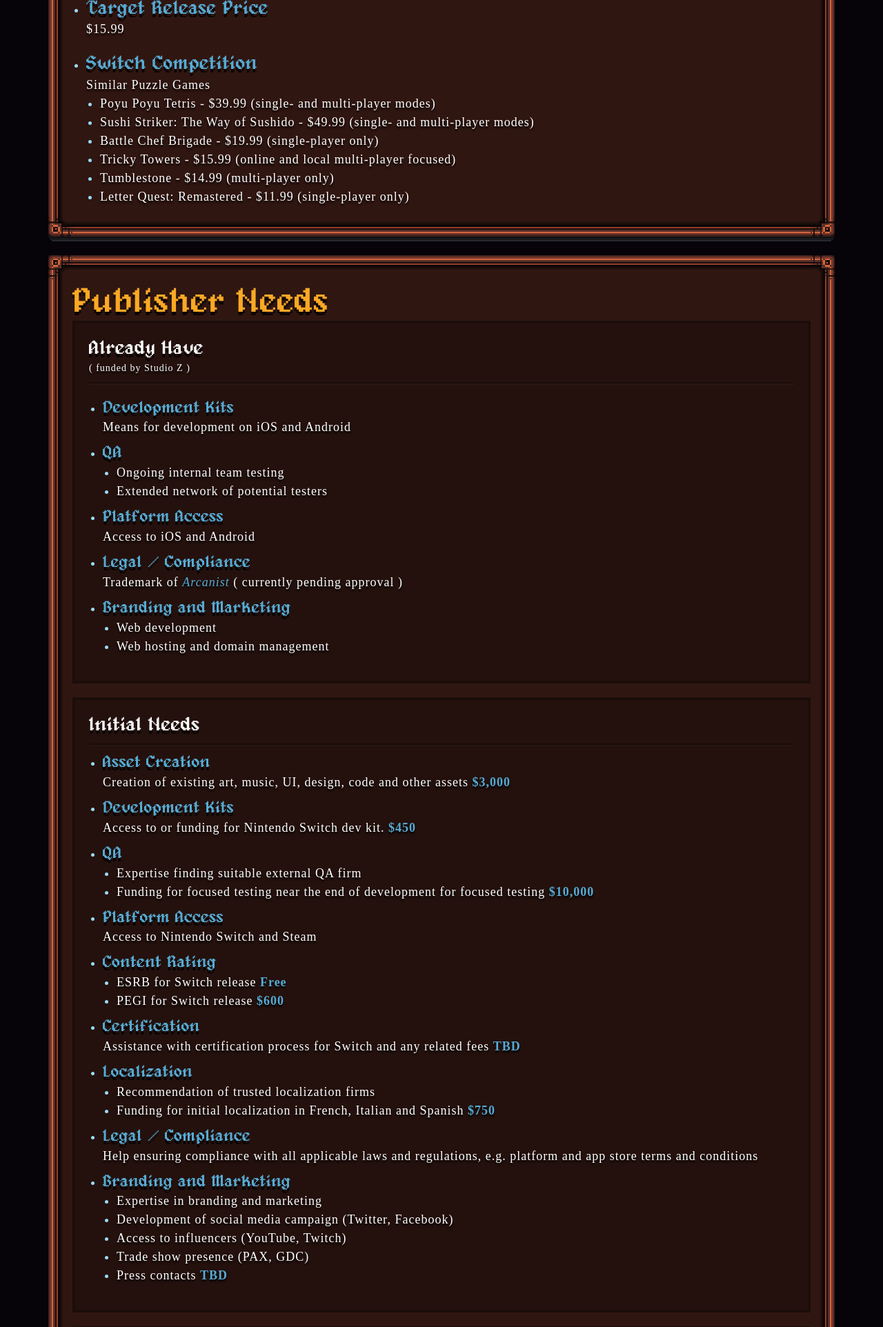
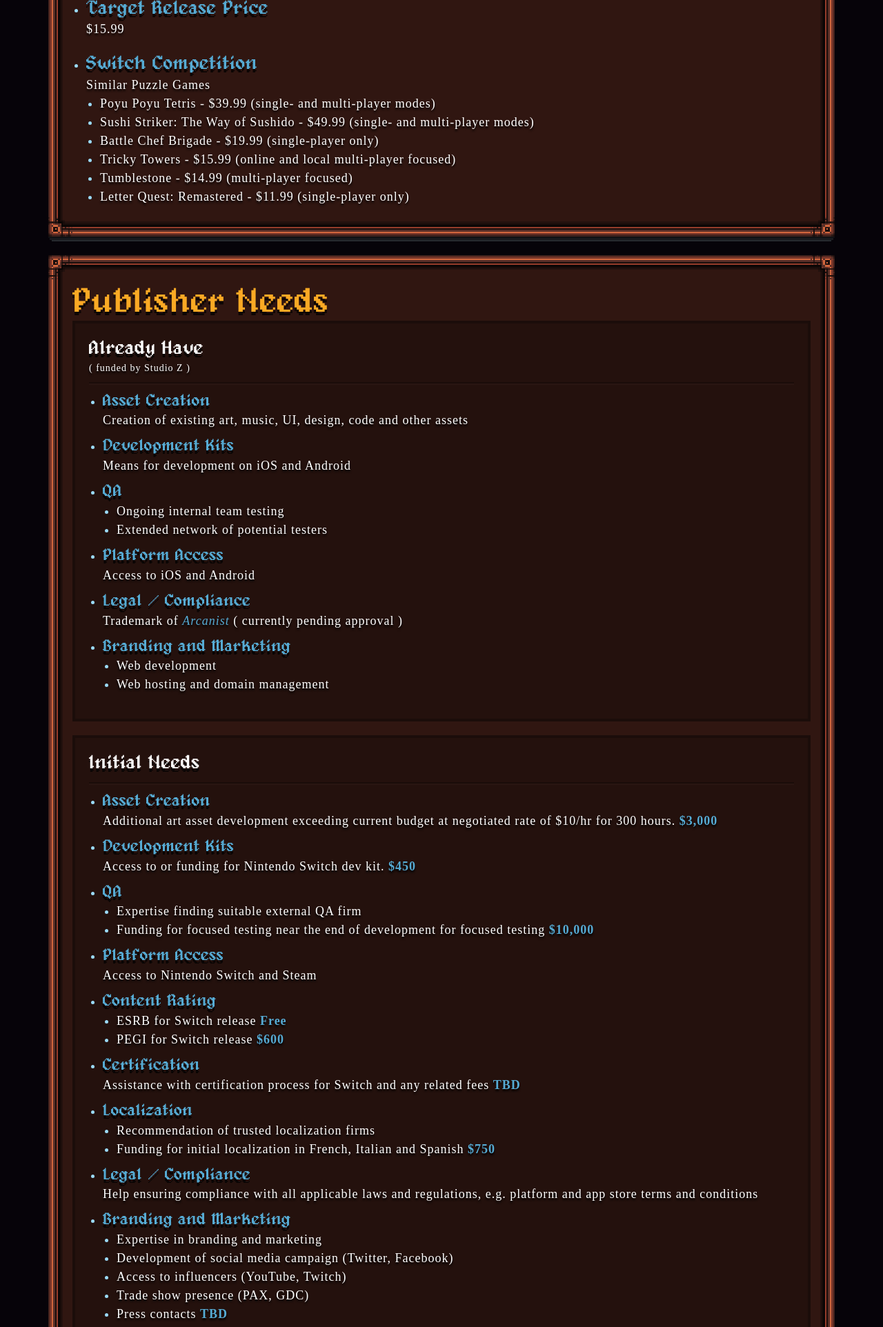
Before and after one commit to jsruesch/arcanistpitch, a PHP site: page / in a window 1280 px wide. Shown: the part 3505-5429 px from the top of the page at 69% size. Run offline with PHP 8.4, Linux system fonts and the light colour scheme; some libraries are stand-ins or nearby versions; some web fonts are replaced.

Commit message:
fix typos

```diff
--- a/index.php
+++ b/index.php
@@ -334,7 +334,7 @@
                     <li><p>Sushi Striker: The Way of Sushido - $49.99 (single- and multi-player modes)</p></li>
                     <li><p>Battle Chef Brigade - $19.99 (single-player only)</p></li>
                     <li><p>Tricky Towers - $15.99 (online and local multi-player focused)</p></li>
-                    <li><p>Tumblestone - $14.99 (multi-player only)</p></li>
+                    <li><p>Tumblestone - $14.99 (multi-player focused)</p></li>
                     <li><p>Letter Quest: Remastered - $11.99 (single-player only)</p></li>
                   </ul>
                 </li>
@@ -366,6 +366,10 @@
               <div class="hr mar10-top mar10-bot"></div>
               <div class="row">
                 <ul class="disc">
+                  <li>
+                    <h4 class="text-lblue">Asset Creation</h4>
+                    <p class="text-white">Creation of existing art, music, UI, design, code and other assets</p>
+                  </li>
                   <li class="mar10-top">
                     <h4 class="text-lblue">Development Kits</h4>
                     <p class="text-white">Means for development on iOS and Android</p>
@@ -415,7 +419,7 @@
                 <ul class="disc">
                   <li>
                     <h4 class="text-lblue">Asset Creation</h4>
-                    <p class="text-white">Creation of existing art, music, UI, design, code and other assets <span class="text-bold text-lblue">$3,000</span></p>
+                    <p class="text-white">Additional art asset development exceeding current budget at negotiated rate of $10/hr for 300 hours. <span class="text-bold text-lblue">$3,000</span></p>
                   </li>
                   <li class="mar10-top">
                     <h4 class="text-lblue">Development Kits</h4>
```
